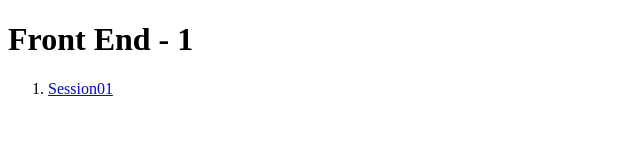
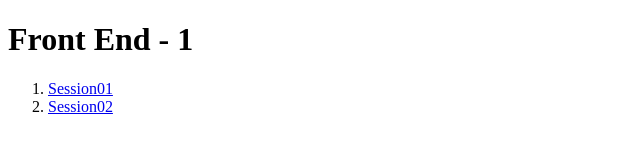
Before and after one commit to JagadeeshEswaran/Crio_FE_01, a website: page index.html in a window 1280 px wide. Shown: the whole page, without its empty margins (0-640 px from the left). Drawn offline with Linux system fonts and the light colour scheme.

Commit message:
Update 3 files

```diff
--- a/index.html
+++ b/index.html
@@ -13,6 +13,9 @@
       <li>
         <a href="./FE_1/Session01/Session01.html">Session01</a>
       </li>
+      <li>
+        <a href="./FE_1/Session02/Session02.html">Session02</a>
+      </li>
     </ol>
   </body>
 </html>
```
Also changed, not shown: .codesandbox/tasks.json (added), FE_1/Session02/Session02.html (added).
